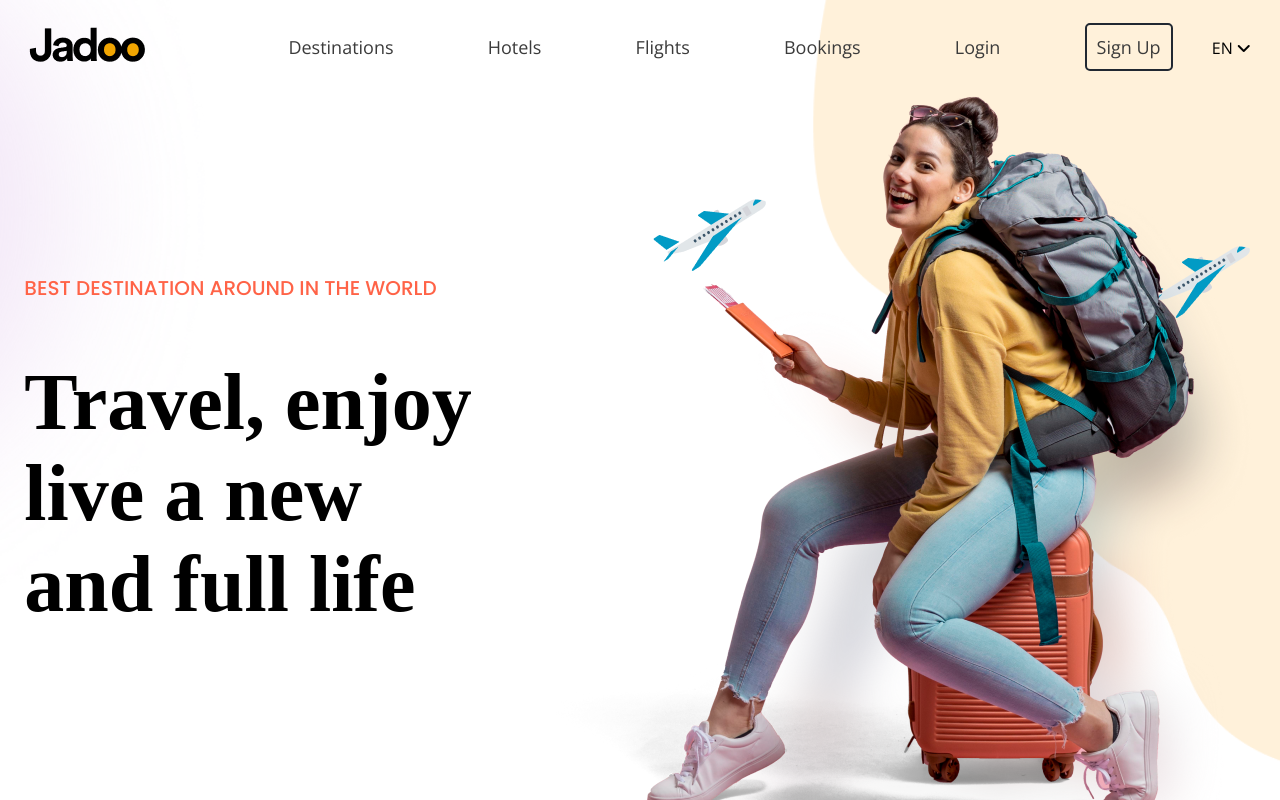
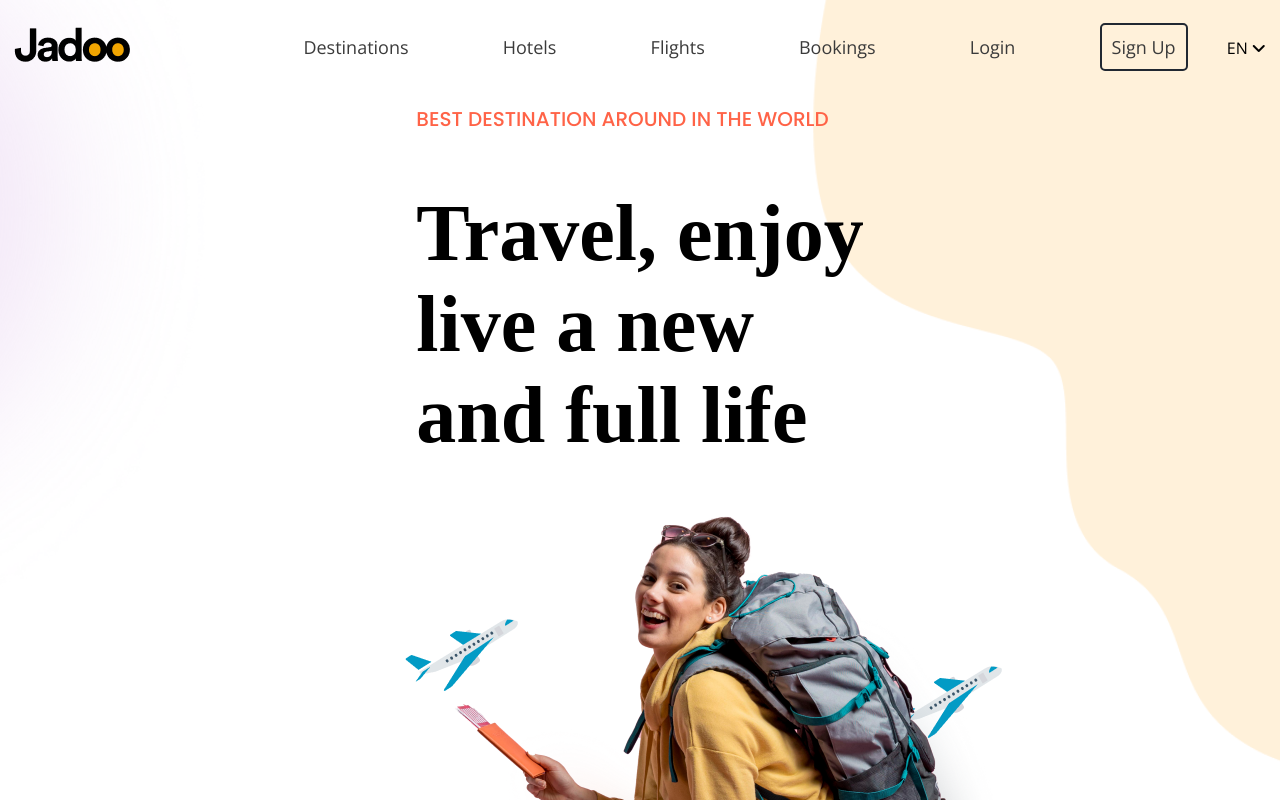
Before and after one commit to mohit838/Travel-Agency-Landing-Page-Using-HTML-CSS-and-Js, a plain HTML site: page index.html in a window 1280 px wide. Shown: the top 800 px of the page. Drawn offline with nearby package versions, Linux system fonts and the light colour scheme; a web font is replaced by a local one.

Commit message:
image correction

```diff
--- a/index.html
+++ b/index.html
@@ -44,9 +44,7 @@
             and full life
           </h1>
         </div>
-        <div class="ad-content">
-          <img src="assets/people.png" alt="people" />
-        </div>
+        <img src="assets/people.png" alt="people" />
       </div>
     </header>
     <!-- JS File -->
--- a/style.css
+++ b/style.css
@@ -22,6 +22,14 @@ body {
   display: flex;
   justify-content: space-around;
   align-items: center;
+}
+
+.logo {
+  margin-right: 30px;
+}
+
+.menu-area {
+  margin-left: 30px;
 }
 
 .menu-area ul {
@@ -61,10 +69,12 @@ ul li:nth-last-child(2) a {
   display: flex;
   justify-content: space-around;
   align-items: center;
+  flex-wrap: wrap;
+  padding: 10px;
 }
 
 .text-area {
-  margin: 0 auto;
+  margin: 0 15px;
 }
 
 .text-area span {
```
